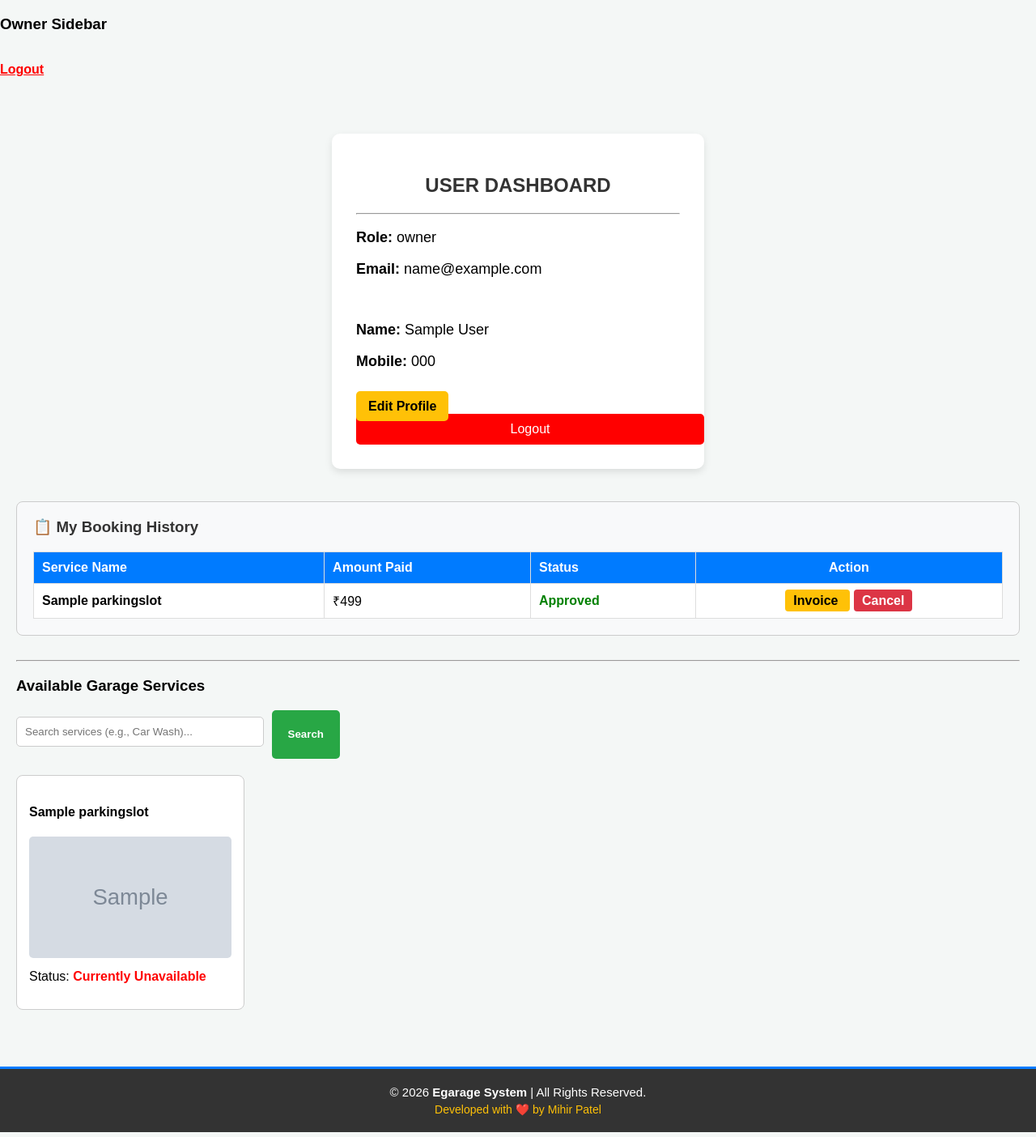
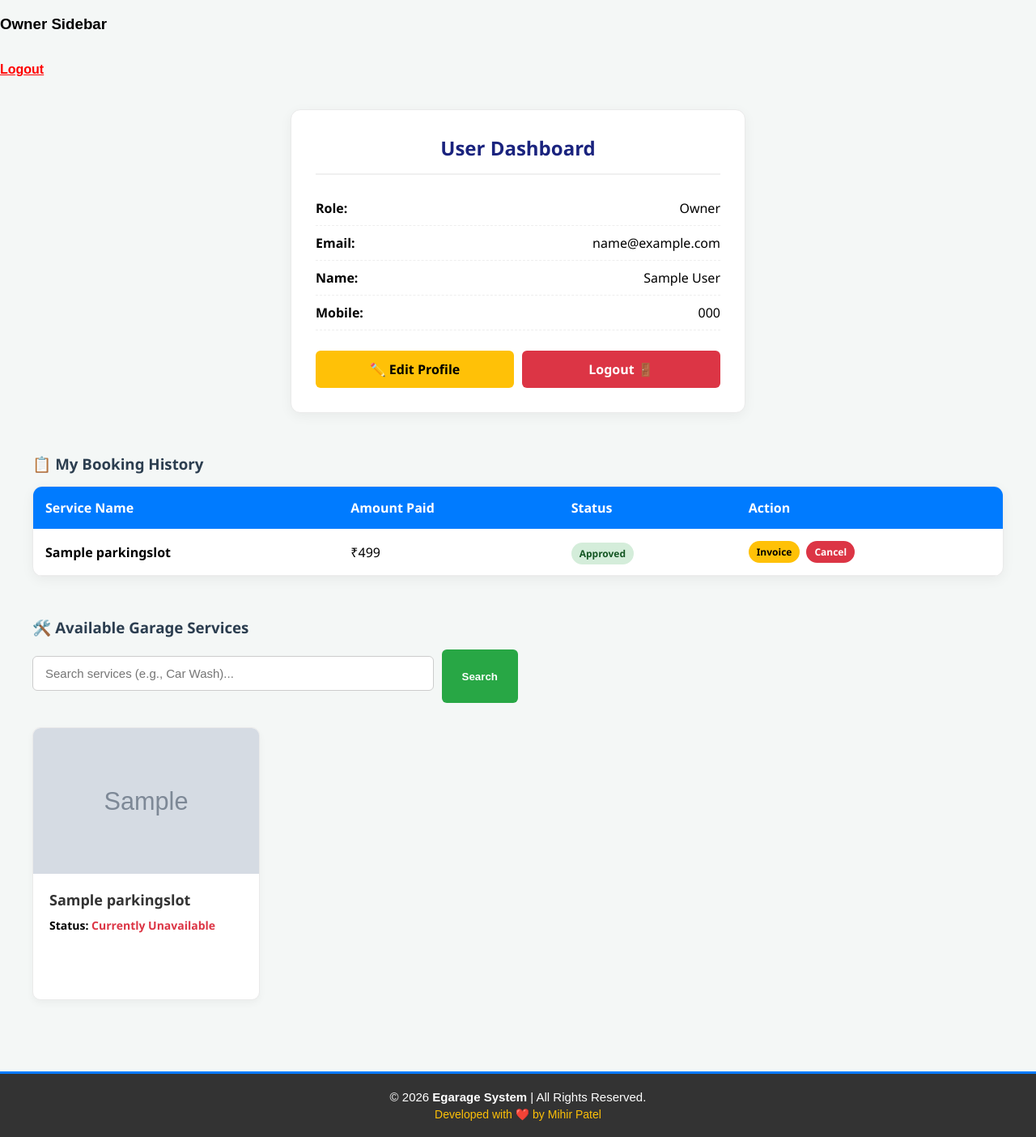
Before and after one commit to pm8746295-cell/Egarage, a Django app: template Egarage/templates/garage/user/user_dashboard.html in a window 1280 px wide. Shown: the whole page at 81% size. Run offline with Django 5.2, Linux system fonts and the light colour scheme; the template is opened without the code that fills it: values that come from a table or form of the project are taken from there, others are empty; a user stored in the database is signed in; tables that the repository leaves empty hold one stand-in row (values such as "Sample post"); grey boxes marked "Sample" are stand-in pictures.

Commit message:
Fixed dashboard UI and search bar alignment

```diff
--- a/Egarage/templates/garage/user/user_dashboard.html
+++ b/Egarage/templates/garage/user/user_dashboard.html
@@ -1,140 +1,269 @@
 {% extends 'base.html' %}
 
 {% block content %}
-<div style="padding: 20px;">
+<style>
+    /* --- Egarage Premium Dashboard CSS (Conflict-Free) --- */
+    .eg-container {
+        max-width: 1200px;
+        margin: 40px auto;
+        padding: 0 20px;
+        font-family: 'Segoe UI', Tahoma, Geneva, Verdana, sans-serif;
+    }
 
-    <div class="form-container" style="margin-bottom: 40px;">
-        <h2 style="text-align: center;">USER DASHBOARD</h2>
-        <hr>
-        <p style="font-size: 18px;"><strong>Role:</strong> {{ request.user.role }}</p>
-        <p style="font-size: 18px;"><strong>Email:</strong> {{ request.user.email }}</p>
-        <br>
-        <p style="font-size: 18px;"><strong>Name:</strong>
-            {% if request.user.first_name %}
-                {{ request.user.first_name }} {{ request.user.last_name }}
-            {% else %}
-                <span style="color: gray; font-style: italic;">Not Provided</span>
-            {% endif %}
-        </p>
-        <p style="font-size: 18px;"><strong>Mobile:</strong>
-            {% if request.user.mobile %}
-                {{ request.user.mobile }}
-            {% else %}
-                <span style="color: gray; font-style: italic;">Not Provided</span>
-            {% endif %}
-        </p>
-        <br>
+    /* 1. Profile Section */
+    .eg-profile {
+        background: #fff;
+        border-radius: 12px;
+        padding: 30px;
+        box-shadow: 0 4px 15px rgba(0,0,0,0.05);
+        border: 1px solid #eaeaea;
+        max-width: 500px;
+        margin: 0 auto 50px auto;
+    }
 
-        <a href="{% url 'edit_profile' %}" style="background-color: #ffc107; color: black; padding: 10px 15px; text-decoration: none; border-radius: 5px; font-weight: bold; margin-right: 10px;">Edit Profile</a>
+    .eg-profile h2 {
+        text-align: center;
+        color: #1a237e;
+        border-bottom: 2px solid #f0f0f0;
+        padding-bottom: 15px;
+        margin-top: 0;
+        margin-bottom: 20px;
+    }
 
+    .eg-row {
+        display: flex;
+        justify-content: space-between;
+        padding: 10px 0;
+        border-bottom: 1px dashed #eee;
+    }
+    .eg-row:last-child { border-bottom: none; }
 
+    .eg-actions {
+        display: flex;
+        gap: 10px;
+        margin-top: 25px;
+    }
 
+    .eg-btn {
+        flex: 1;
+        text-align: center;
+        padding: 12px;
+        border-radius: 6px;
+        font-weight: bold;
+        text-decoration: none;
+        border: none;
+        cursor: pointer;
+        color: white;
+    }
+    .eg-btn-yellow { background: #ffc107; color: #000; }
+    .eg-btn-red { background: #dc3545; }
 
-        <a href="{% url 'logout' %}" class="btn-primary" style="background-color: red; text-align: center; text-decoration: none; display: block;">Logout</a>
+    /* 2. Table Section */
+    .eg-table-wrapper {
+        background: #fff;
+        border-radius: 12px;
+        overflow: hidden;
+        box-shadow: 0 4px 15px rgba(0,0,0,0.05);
+        border: 1px solid #eaeaea;
+        margin-bottom: 50px;
+    }
+
+    .eg-table {
+        width: 100%;
+        border-collapse: collapse;
+    }
+    .eg-table th { background: #007bff; color: white; padding: 15px; text-align: left; }
+    .eg-table td { padding: 15px; border-bottom: 1px solid #eee; }
+    .eg-table tr:hover { background: #f9f9f9; }
+
+    .eg-badge { padding: 5px 10px; border-radius: 20px; font-size: 12px; font-weight: bold; }
+    .bg-pend { background: #fff3cd; color: #856404; }
+    .bg-appr { background: #d4edda; color: #155724; }
+    .bg-comp { background: #cce5ff; color: #004085; }
+    .bg-canc { background: #f8d7da; color: #721c24; }
+
+    /* 3. Services Grid & Search (THE MAIN FIX) */
+    .eg-search {
+        display: flex;
+        gap: 10px;
+        margin-bottom: 30px;
+        max-width: 600px;
+        align-items: stretch; /* Ensures input and button are exactly same height */
+    }
+
+    .eg-search input {
+        flex-grow: 1;
+        padding: 12px 15px;
+        border: 1px solid #ccc;
+        border-radius: 6px;
+        font-size: 15px;
+    }
+
+    .eg-search button, .eg-search a {
+        padding: 0 25px;
+        border-radius: 6px;
+        font-weight: bold;
+        border: none;
+        cursor: pointer;
+        display: flex;
+        align-items: center;
+        justify-content: center;
+        text-decoration: none;
+    }
+
+    .eg-grid {
+        display: grid;
+        grid-template-columns: repeat(auto-fill, minmax(280px, 1fr));
+        gap: 25px;
+    }
+
+    .eg-card {
+        background: #fff;
+        border-radius: 10px;
+        border: 1px solid #eaeaea;
+        overflow: hidden;
+        box-shadow: 0 4px 10px rgba(0,0,0,0.04);
+        display: flex;
+        flex-direction: column; /* This enables equal heights */
+        height: 100%; /* Force card to fill grid row */
+    }
+
+    .eg-card img {
+        width: 100%;
+        height: 180px;
+        object-fit: cover;
+    }
+
+    .eg-card-body {
+        padding: 20px;
+        display: flex;
+        flex-direction: column;
+        flex-grow: 1; /* Pushes the button wrapper to the bottom */
+    }
+
+    .eg-card-body h4 { margin: 0 0 10px 0; font-size: 18px; color: #333; }
+    .eg-card-body p { margin: 0 0 20px 0; font-size: 14px; font-weight: bold; }
+
+    .eg-card-footer {
+        margin-top: auto; /* MAGIC: Always pushes button to the absolute bottom */
+    }
+
+    .eg-btn-book {
+        display: block;
+        width: 100%;
+        text-align: center;
+        background: #007bff;
+        color: white;
+        padding: 12px;
+        border-radius: 6px;
+        text-decoration: none;
+        font-weight: bold;
+        box-sizing: border-box;
+    }
+</style>
+
+<div class="eg-container">
+
+    <div class="eg-profile">
+        <h2>User Dashboard</h2>
+        <div class="eg-row">
+            <strong>Role:</strong> <span style="text-transform: capitalize;">{{ request.user.role }}</span>
+        </div>
+        <div class="eg-row">
+            <strong>Email:</strong> <span>{{ request.user.email }}</span>
+        </div>
+        <div class="eg-row">
+            <strong>Name:</strong>
+            <span>{% if request.user.first_name %}{{ request.user.first_name }} {{ request.user.last_name }}{% else %}<i style="color:#aaa;">Not Provided</i>{% endif %}</span>
+        </div>
+        <div class="eg-row">
+            <strong>Mobile:</strong>
+            <span>{% if request.user.mobile %}{{ request.user.mobile }}{% else %}<i style="color:#aaa;">Not Provided</i>{% endif %}</span>
+        </div>
+        <div class="eg-actions">
+            <a href="{% url 'edit_profile' %}" class="eg-btn eg-btn-yellow">✏️ Edit Profile</a>
+            <a href="{% url 'logout' %}" class="eg-btn eg-btn-red">Logout 🚪</a>
+        </div>
     </div>
-    <div style="background-color: #f8f9fa; padding: 20px; border-radius: 8px; border: 1px solid #ccc; margin-bottom: 30px;">
-        <h3 style="color: #333; margin-top: 0;">📋 My Booking History</h3>
 
-        <table style="width: 100%; border-collapse: collapse; margin-top: 15px; background-color: white;">
-           <thead>
-                <tr style="background-color: #007bff; color: white; text-align: left;">
-                    <th style="padding: 10px; border: 1px solid #ddd;">Service Name</th>
-                    <th style="padding: 10px; border: 1px solid #ddd;">Amount Paid</th>
-                    <th style="padding: 10px; border: 1px solid #ddd;">Status</th>
-                    <th style="padding: 10px; border: 1px solid #ddd; text-align: center;">Action</th> </tr>
+    <h3 style="color:#2c3e50; margin-bottom: 15px;">📋 My Booking History</h3>
+    <div class="eg-table-wrapper">
+        <table class="eg-table">
+            <thead>
+                <tr>
+                    <th>Service Name</th>
+                    <th>Amount Paid</th>
+                    <th>Status</th>
+                    <th>Action</th>
+                </tr>
             </thead>
             <tbody>
-                 {% for history in my_history %}
+                {% for history in my_history %}
                 <tr>
-                    <td style="padding: 10px; border: 1px solid #ddd; font-weight: bold;">
-                        {{ history.name }}
+                    <td><strong>{{ history.name }}</strong></td>
+                    <td>₹499</td>
+                    <td>
+                        {% if history.status|lower == 'pending' %}<span class="eg-badge bg-pend">Pending</span>
+                        {% elif history.status|lower == 'approved' %}<span class="eg-badge bg-appr">Approved</span>
+                        {% elif history.status|lower == 'completed' %}<span class="eg-badge bg-comp">Completed</span>
+                        {% elif history.status|lower == 'cancelled' %}<span class="eg-badge bg-canc">Cancelled</span>
+                        {% else %}<span class="eg-badge bg-pend">{{ history.status }}</span>{% endif %}
                     </td>
-
-                    <td style="padding: 10px; border: 1px solid #ddd;">₹499</td>
-
-                    <td style="padding: 10px; border: 1px solid #ddd;">
-                        {% if history.status|lower == 'pending' %}
-                            <span style="color: orange; font-weight: bold;">Pending</span>
-
-                        {% elif history.status|lower == 'approved' %}
-                            <span style="color: green; font-weight: bold;">Approved</span>
-
-                        {% elif history.status|lower == 'completed' %}
-                            <span style="color: blue; font-weight: bold;">Completed</span>
-
-                        {% elif history.status|lower == 'cancelled' %}
-                            <span style="color: red; font-weight: bold;">Cancelled</span>
-
-                        {% else %}
-                            <span style="color: gray; font-weight: bold;">Unknown ({{ history.status }})</span>
-
-                        {% endif %}
-                    </td>
-
-                    <td style="padding: 10px; border: 1px solid #ddd; text-align: center;">
-                        <a href="{% url 'generate_invoice' history.id %}"
-                        style="background-color: #ffc107; color: black; padding: 5px 10px; text-decoration: none; border-radius: 4px; font-weight: bold; margin-right: 5px;">
-                        Invoice
-                        </a>
-
-                        {% if history.status|lower == 'pending' or history.status|lower == 'approved' %}
-                            <a href="{% url 'cancel_booking' history.id %}"
-                            style="background-color: #dc3545; color: white; padding: 5px 10px; text-decoration: none; border-radius: 4px; font-weight: bold;">
-                            Cancel
-                            </a>
-                        {% else %}
-                            <span style="color: gray; font-weight: bold;">No Action</span>
-                        {% endif %}
+                    <td>
+                        <div style="display: flex; gap: 8px;">
+                            <a href="{% url 'generate_invoice' history.id %}" class="eg-badge" style="background:#ffc107; color:#000; text-decoration:none;">Invoice</a>
+                            {% if history.status|lower == 'pending' or history.status|lower == 'approved' %}
+                                <a href="{% url 'cancel_booking' history.id %}" class="eg-badge" style="background:#dc3545; color:#fff; text-decoration:none;">Cancel</a>
+                            {% endif %}
+                        </div>
                     </td>
                 </tr>
                 {% empty %}
-                <tr>
-                    <td colspan="4" style="padding: 15px; text-align: center; border: 1px solid #ddd; color: #666;">
-                        You haven't booked any services yet.
-                    </td>
-                </tr>
+                <tr><td colspan="4" style="text-align: center; color: #888;">No booking history found.</td></tr>
                 {% endfor %}
             </tbody>
         </table>
     </div>
-    <hr>
 
-    <h3>Available Garage Services</h3>
-    <form method="GET" style="margin-bottom: 20px; display: flex; gap: 10px; max-width: 400px;">
-        <input type="text" name="q" placeholder="Search services (e.g., Car Wash)..." value="{{ request.GET.q }}" style="flex: 1; padding: 10px; border: 1px solid #ccc; border-radius: 5px;">
-        <button type="submit" style="background-color: #28a745; color: white; padding: 10px 20px; border: none; border-radius: 5px; cursor: pointer; font-weight: bold;">Search</button>
+    <h3 style="color:#2c3e50; margin-bottom: 15px;">🛠️ Available Garage Services</h3>
 
+    <form method="GET" class="eg-search">
+        <input type="text" name="q" placeholder="Search services (e.g., Car Wash)..." value="{{ request.GET.q }}">
+        <button type="submit" style="background: #28a745; color: white;">Search</button>
         {% if request.GET.q %}
-            <a href="?" style="background-color: #6c757d; color: white; padding: 10px 15px; text-decoration: none; border-radius: 5px;">Clear</a>
+            <a href="?" style="background: #6c757d; color: white;">Clear</a>
         {% endif %}
     </form>
 
-    <div style="display: flex; gap: 20px; flex-wrap: wrap; margin-top: 15px;">
+    <div class="eg-grid">
         {% for service in services %}
-            <div style="border: 1px solid #ccc; padding: 15px; width: 250px; border-radius: 8px; background-color: white;">
-                <h4>{{ service.name }}</h4>
-
+            <div class="eg-card">
                 {% if service.parkingImage %}
-                    <img src="{{ service.parkingImage.url }}" alt="Service Image" style="width: 100%; height: 150px; object-fit: cover; border-radius: 5px;">
+                    <img src="{{ service.parkingImage.url }}" alt="{{ service.name }}">
+                {% else %}
+                    <div style="height: 180px; background: #eee; display: flex; align-items: center; justify-content: center; color: #999;">No Image</div>
                 {% endif %}
 
-                <p style="margin-top: 10px;">Status:
-                    {% if service.is_booked %}
-                        <span style="color:red; font-weight: bold;">Currently Unavailable</span>
-                    {% else %}
-                        <span style="color:green; font-weight: bold;">Available</span>
-                    {% endif %}
-                </p>
+                <div class="eg-card-body">
+                    <h4>{{ service.name }}</h4>
+                    <p>Status:
+                        {% if service.is_booked %} <span style="color:#dc3545;">Currently Unavailable</span>
+                        {% else %} <span style="color:#28a745;">Available</span> {% endif %}
+                    </p>
 
-                {% if not service.is_booked %}
-                    <div style="margin-top: 15px;">
-                        <a href="{% url 'book_service' service.id %}" style="background-color: #007bff; color: white; padding: 10px; text-decoration: none; border-radius: 5px; display: block; text-align: center; font-weight: bold;">Book Now</a>
+                    <div class="eg-card-footer">
+                        {% if not service.is_booked %}
+                            <a href="{% url 'book_service' service.id %}" class="eg-btn-book">Book Now</a>
+                        {% else %}
+                            <div style="height: 40px;"></div>
+                        {% endif %}
                     </div>
-                {% endif %}
+                </div>
             </div>
         {% empty %}
-            <p>No services are currently available.</p>
+            <div style="grid-column: 1/-1; text-align: center; padding: 30px; border: 1px solid #ddd; border-radius: 8px;">No services are currently available.</div>
         {% endfor %}
     </div>
+
 </div>
 {% endblock %}
```
Also changed, not shown: Egarage/templates/garage/user/usernavbar.html (+12 -6 lines).
